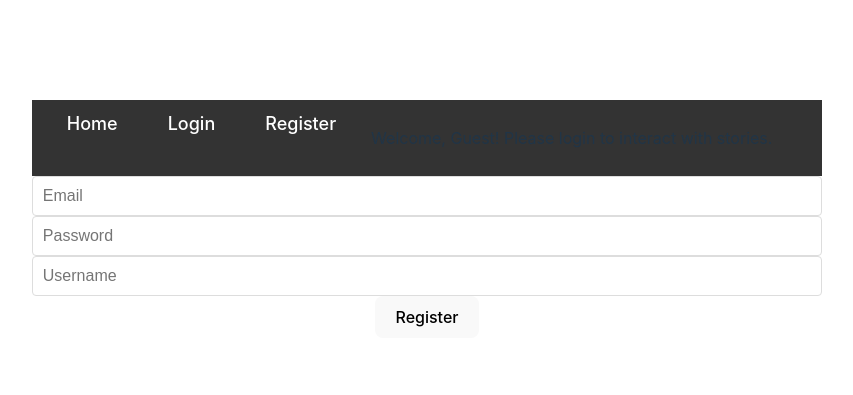
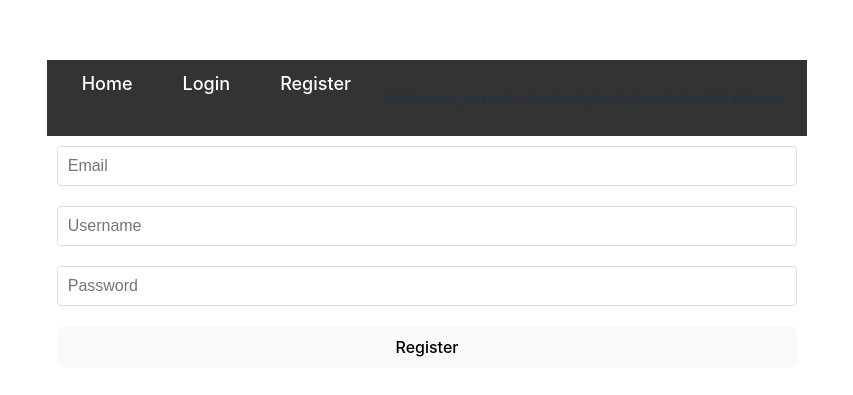
Before and after one commit to margonautix/yarnia.CAPSTONE, a React (Vite) app in the folder yarnia-project/: page /register in a window 1280 px wide. Shown: the part 181-576 px from the top of the page, without its empty margins (213-1066 px from the left). Built offline with nearby package versions, Linux system fonts and the light colour scheme.

Commit message:
pretty ish but doesn't work

```diff
--- a/yarnia-project/src/App.css
+++ b/yarnia-project/src/App.css
@@ -287,3 +287,10 @@ input[type="password"]:focus {
 .modal-content button:hover {
   background-color: #0056b3;
 }
+
+.form {
+  display: flex;
+  flex-direction: column;
+  margin: 10px;
+  gap: 20px;
+}
--- a/yarnia-project/src/components/Register.jsx
+++ b/yarnia-project/src/components/Register.jsx
@@ -46,7 +46,7 @@ const Register = () => {
   };
 
   return (
-    <form onSubmit={handleRegister}>
+    <form onSubmit={handleRegister} className="form">
       <input
         type="email"
         value={email}
@@ -54,17 +54,18 @@ const Register = () => {
         placeholder="Email"
       />
       <input
+        type="text"
+        value={username}
+        onChange={(e) => setUsername(e.target.value)}
+        placeholder="Username"
+      />
+      <input
         type="password"
         value={password}
         onChange={(e) => setPassword(e.target.value)}
         placeholder="Password"
       />
-      <input
-        type="text"
-        value={username}
-        onChange={(e) => setUsername(e.target.value)}
-        placeholder="Username"
-      />
+
       <button type="submit">Register</button>
     </form>
   );
```
